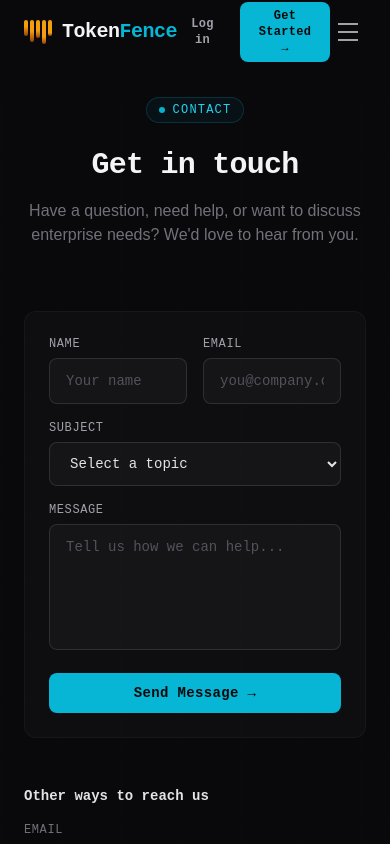
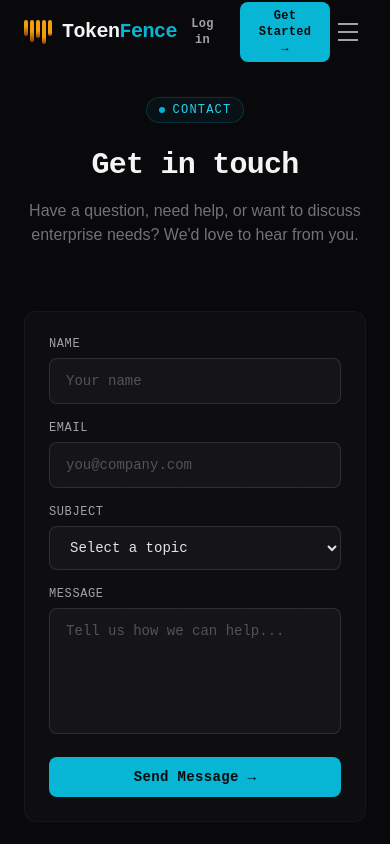
Before and after one commit to samuelbrhane/TokVigil, a Next.js app in the folder frontend/: page /contact in a window 390 px wide. Shown: the top 844 px of the page. Built offline with nearby package versions, Linux system fonts and the light colour scheme.

Commit message:
fix: stack name/email fields on mobile in contact form

```diff
--- a/frontend/src/app/(public)/contact/page.tsx
+++ b/frontend/src/app/(public)/contact/page.tsx
@@ -67,7 +67,7 @@
                 </div>
               ) : (
                 <form onSubmit={handleSubmit} className="space-y-4">
-                  <div className="grid grid-cols-2 gap-4">
+                  <div className="grid grid-cols-1 md:grid-cols-2 gap-4">
                     <InputField
                       label="Name"
                       placeholder="Your name"
```
